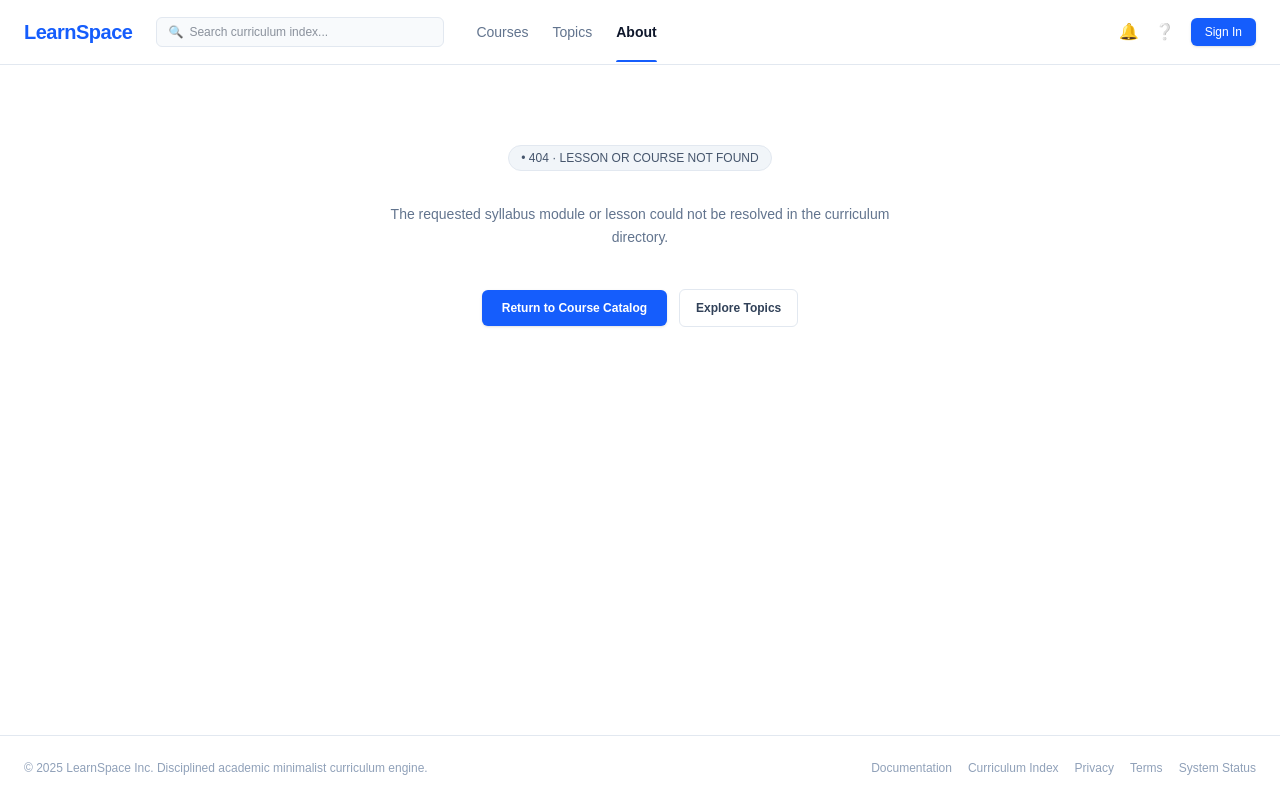
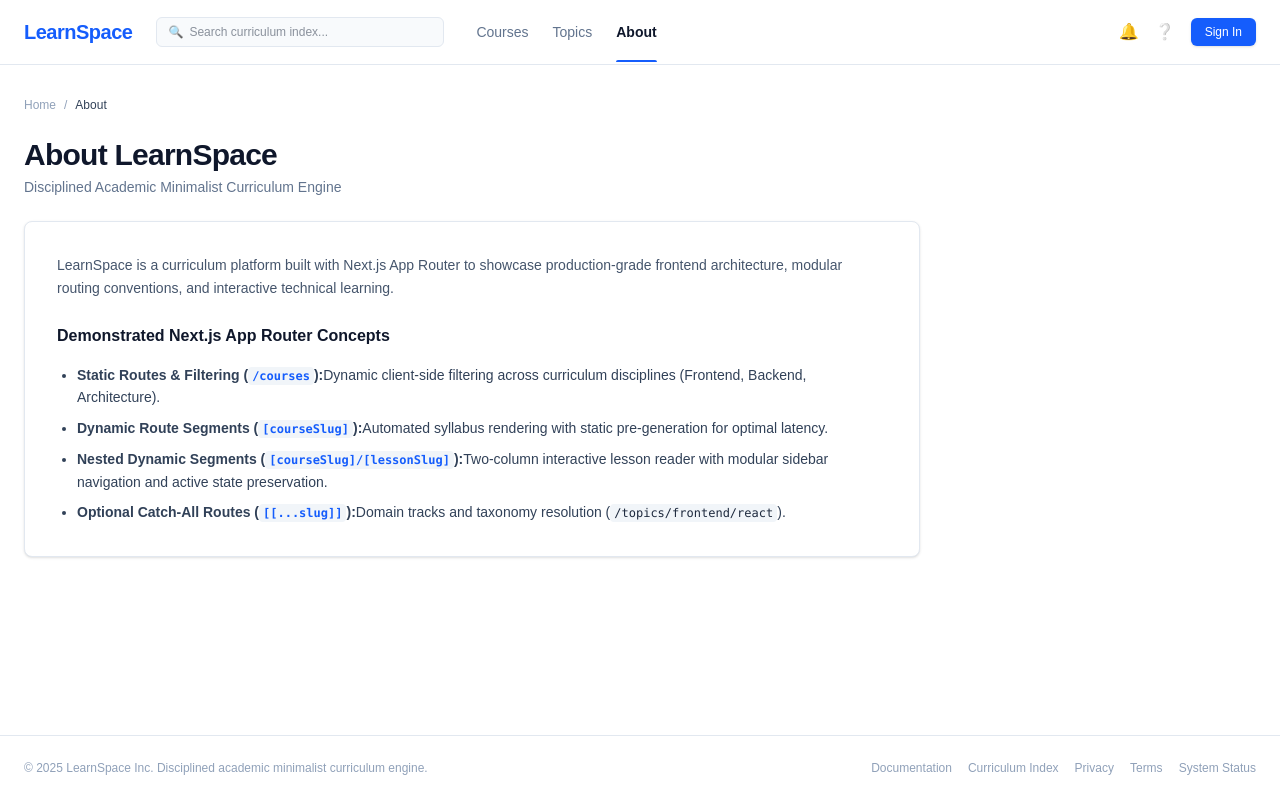
Before and after one commit to VishwaPatel892/Course_learning, a Next.js app: page /about in a window 1280 px wide. Before the commit this address had no page. Built offline with nearby package versions, Linux system fonts and the light colour scheme.

Commit message:
add about page

```diff
--- /dev/null
+++ b/app/about/page.tsx
@@ -0,0 +1,47 @@
+// app/about/page.tsx
+import Link from "next/link";
+
+export default function AboutPage() {
+  return (
+    <div className="max-w-4xl space-y-6">
+      {/* Breadcrumb */}
+      <div className="text-xs text-slate-400 flex items-center gap-2">
+        <Link href="/courses" className="hover:text-slate-700">
+          Home
+        </Link>
+        <span>/</span>
+        <span className="text-slate-700 font-medium">About</span>
+      </div>
+
+      <div>
+        <h1 className="text-3xl font-bold text-slate-900 tracking-tight">About LearnSpace</h1>
+        <p className="text-sm text-slate-500 mt-1">Disciplined Academic Minimalist Curriculum Engine</p>
+      </div>
+
+      <div className="bg-white border border-slate-200 rounded-lg p-8 space-y-4 text-sm text-slate-600 leading-relaxed shadow-sm">
+        <p>
+          LearnSpace is a curriculum platform built with Next.js App Router to showcase production-grade frontend architecture, modular routing conventions, and interactive technical learning.
+        </p>
+        <h2 className="text-base font-bold text-slate-900 pt-2">Demonstrated Next.js App Router Concepts</h2>
+        <ul className="list-disc pl-5 space-y-2 text-slate-700">
+          <li>
+            <strong>Static Routes &amp; Filtering (<code className="bg-slate-100 text-blue-600 px-1 py-0.5 rounded text-xs">/courses</code>):</strong>
+            Dynamic client-side filtering across curriculum disciplines (Frontend, Backend, Architecture).
+          </li>
+          <li>
+            <strong>Dynamic Route Segments (<code className="bg-slate-100 text-blue-600 px-1 py-0.5 rounded text-xs">[courseSlug]</code>):</strong>
+            Automated syllabus rendering with static pre-generation for optimal latency.
+          </li>
+          <li>
+            <strong>Nested Dynamic Segments (<code className="bg-slate-100 text-blue-600 px-1 py-0.5 rounded text-xs">[courseSlug]/[lessonSlug]</code>):</strong>
+            Two-column interactive lesson reader with modular sidebar navigation and active state preservation.
+          </li>
+          <li>
+            <strong>Optional Catch-All Routes (<code className="bg-slate-100 text-blue-600 px-1 py-0.5 rounded text-xs">[[...slug]]</code>):</strong>
+            Domain tracks and taxonomy resolution (<code className="bg-slate-100 text-slate-800 px-1 py-0.5 rounded text-xs">/topics/frontend/react</code>).
+          </li>
+        </ul>
+      </div>
+    </div>
+  );
+}
```
